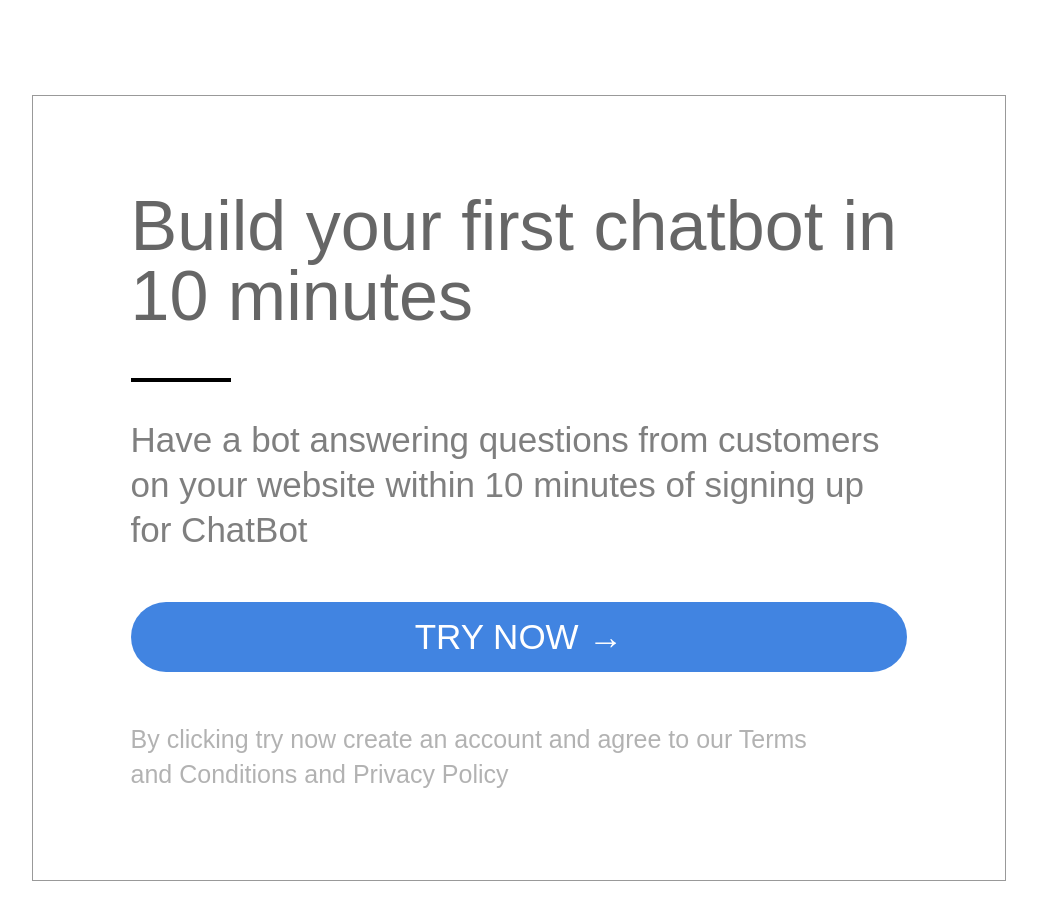
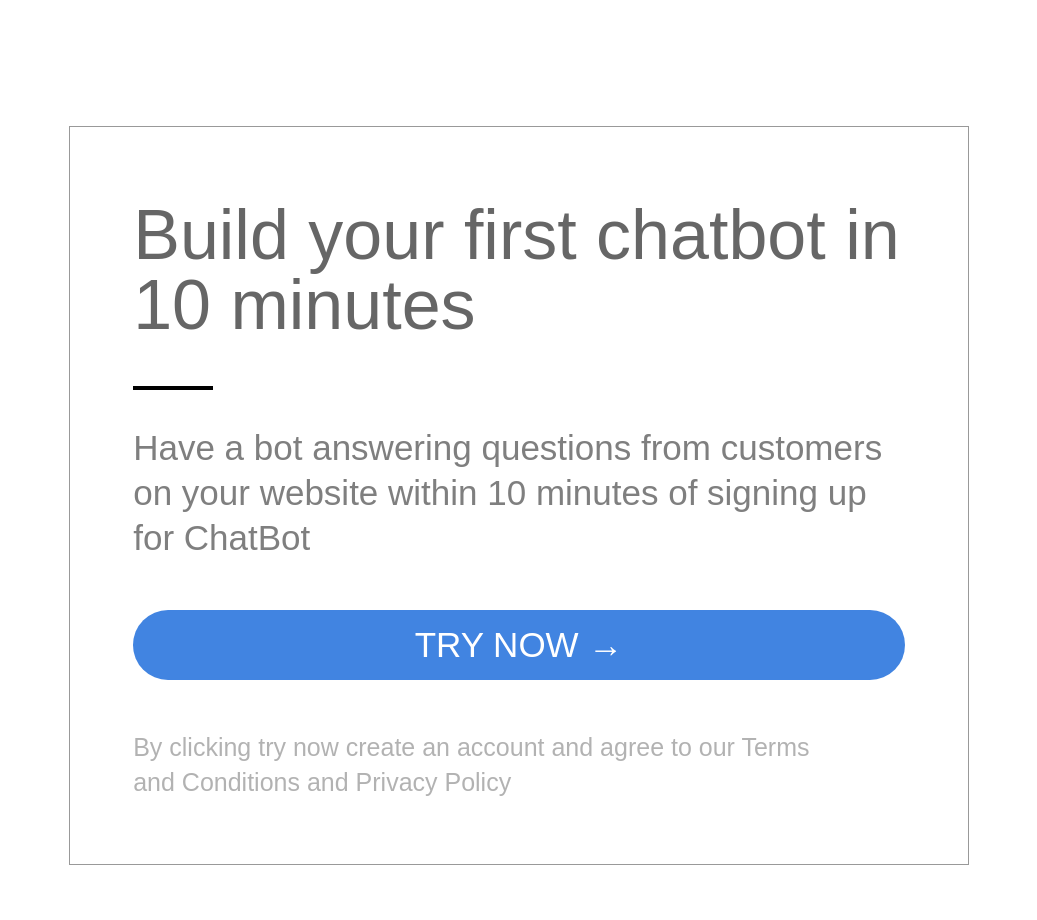
Before and after one commit to Maxsilver46/call-to-action, a plain HTML site: page index.html in a window 1280 px wide. Shown: the whole page, without its empty margins (121-1158 px from the left). Drawn offline with Linux system fonts and the light colour scheme.

Commit message:
modified styling

```diff
--- a/index.html
+++ b/index.html
@@ -6,37 +6,29 @@
       * {
         box-sizing: border-box;
         font-family: sans-serif;
+        font-weight: 200;
       }
 
       main {
-        width: 1100px;
-        margin: 2.5% auto;
-        padding: 5%;
-      }
-
-      #content {
         border: 1px solid rgba(0, 0, 0, 0.4);
-        width: 100%;
-        padding: 5% 10%;
+        width: 900px;
+        margin: 10% auto;
+        padding: 2% 5%;
       }
 
       h1 {
         font-size: 70px;
         line-height: 70px;
-        font-weight: 200;
         color: rgba(0, 0, 0, 0.6);
       }
 
-      hr {
+      #underline {
         border: 2px solid black;
-        height: 1px;
-        width: 100px;
-        margin: 0px;
+        width: 80px;
       }
 
       #description {
         font-size: 35px;
-        font-weight: 200;
         line-height: 45px;
         color: rgba(0, 0, 0, 0.5);
       }
@@ -49,15 +41,13 @@
         font-size: 35px;
         background-color: #4184e1;
         color: #fff;
-        font-weight: 200;
         margin: 50px 0px;
-        border-radius: 100px;
+        border-radius: 35px;
       }
 
       #policy-description {
         font-size: 25px;
         width: 90%;
-        font-weight: 200;
         line-height: 35px;
         color: rgba(0, 0, 0, 0.3);
         margin-bottom: 5%;
@@ -66,19 +56,17 @@
   </head>
   <body>
     <main>
-      <div id="content">
       <h1>Build your first chatbot in 10 minutes</h1>
-        <hr />
+      <div id="underline"></div>
       <p id="description">
-          Have a bot answering questions from customers on your website within
-          10 minutes of signing up for ChatBot
+        Have a bot answering questions from customers on your website within 10
+        minutes of signing up for ChatBot
       </p>
       <div id="button">TRY NOW &rarr;</div>
       <p id="policy-description">
         By clicking try now create an account and agree to our Terms and
         Conditions and Privacy Policy
       </p>
-      </div>
     </main>
   </body>
 </html>
```
Lines whose indentation alone changed are shown as unchanged.
